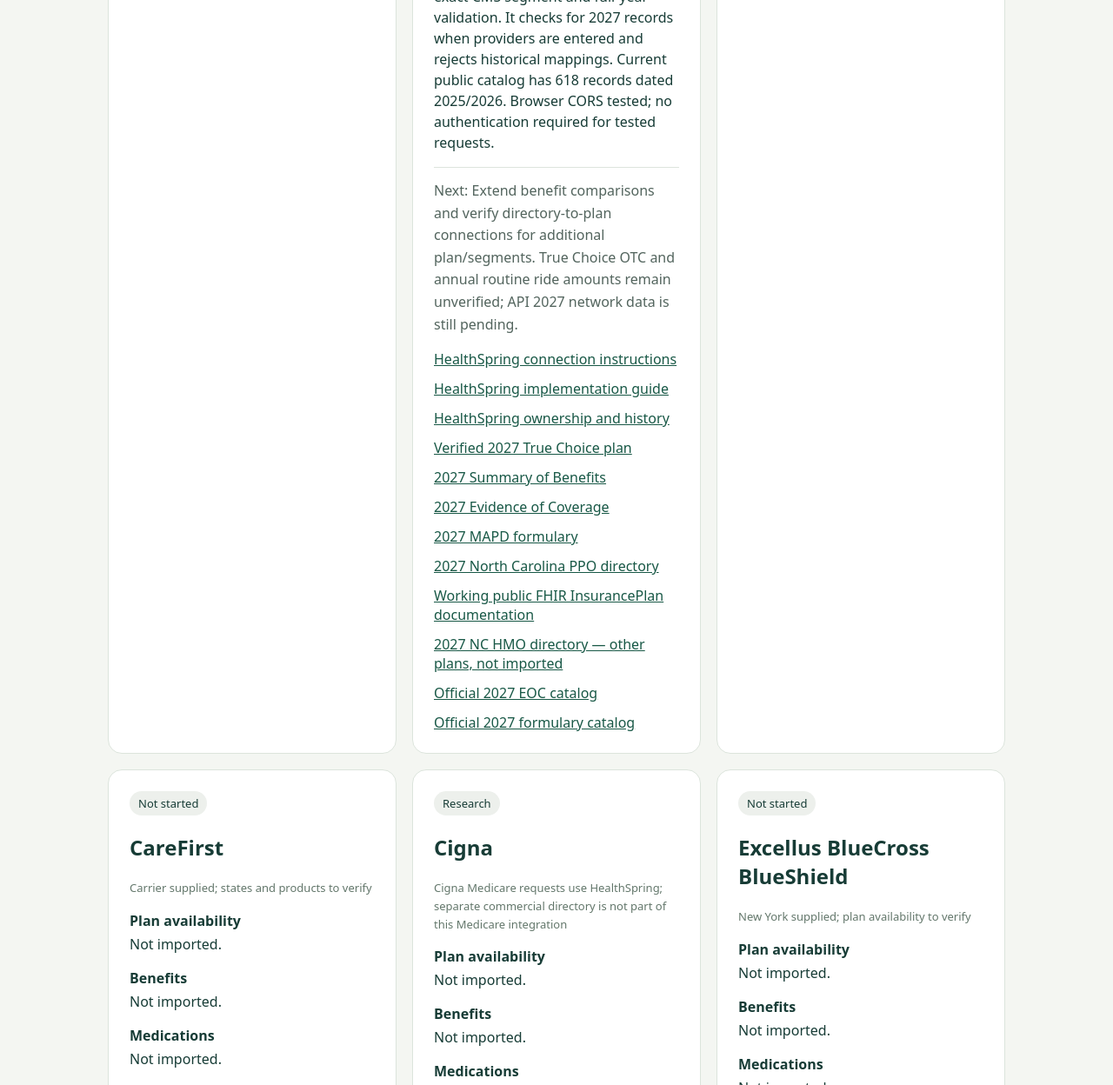
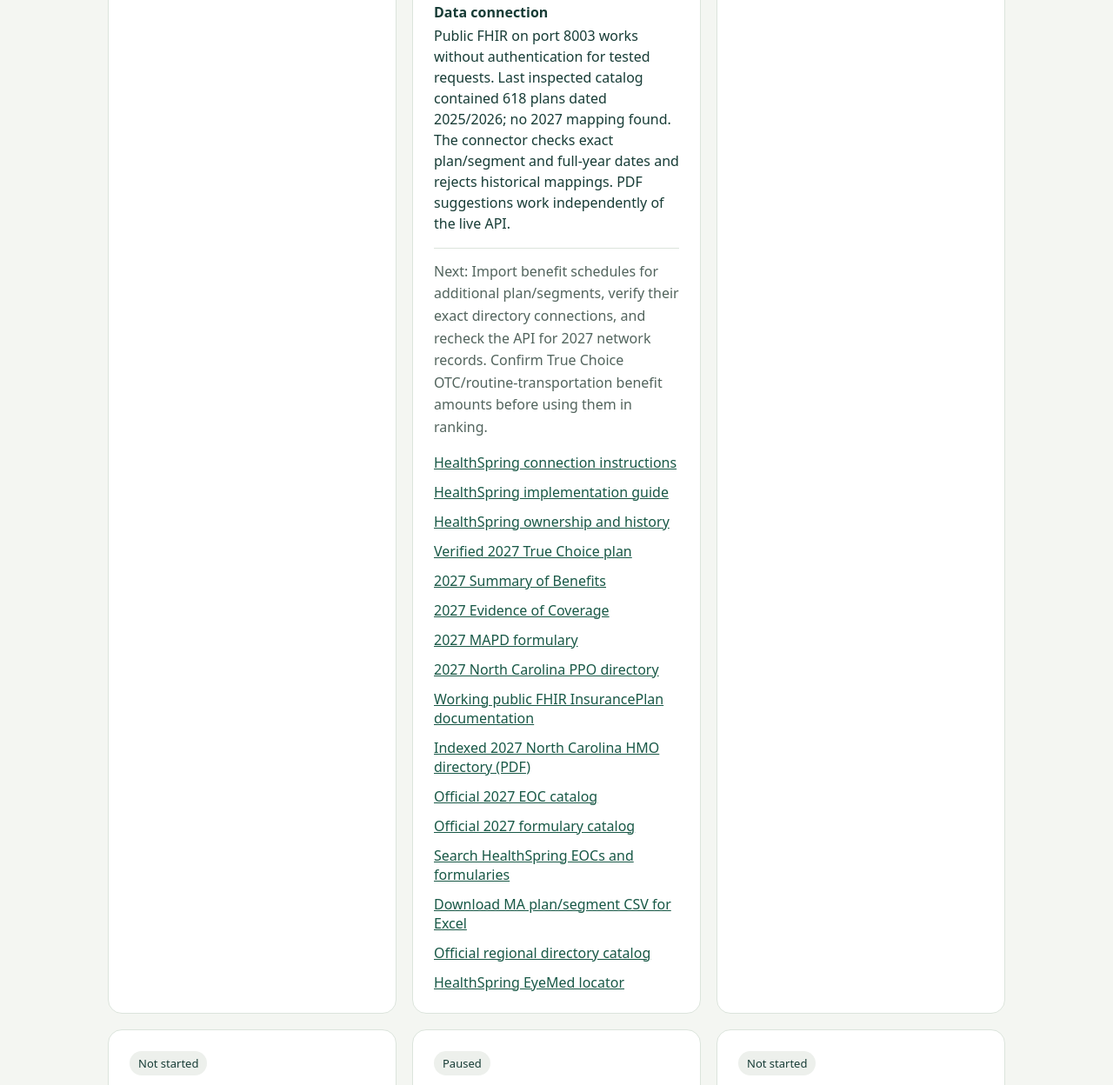
Before and after one commit to parissviola-ai/insurancedb, a plain HTML site: page docs/status.html in a window 1280 px wide. Shown: the part 3069-4317 px from the top of the page at 87% size. Drawn offline with Linux system fonts and the light colour scheme.

Commit message:
Refresh carrier tracker with current HealthSpring progress and remaining work

```diff
--- a/docs/data/carrier-status.json
+++ b/docs/data/carrier-status.json
@@ -80,13 +80,13 @@
     {
       "name": "HealthSpring",
       "phase": "Partially connected",
-      "scope": "2027 source documents \u00b7 15 target states; NC True Choice pilot in comparisons",
-      "availability": "146 MA state/plan-segment entries collected across 12 target states with CMS/PDF county checks. LA, MI and NY have only standalone PDP entries in the reviewed HealthSpring catalog and CMS release. Comparison remains the one 11-county NC True Choice pilot.",
-      "benefits": "143 unique official EOC PDFs collected (162 state/document entries). Searchable library and MA segment CSV available. PA H3949-052 county summary omits Lehigh/Northampton; printed EOC and CMS agree and the discrepancy is noted. Full benefit comparisons beyond the NC pilot are pending.",
-      "medications": "Six official 2027 shared formularies collected: 15,304 extracted candidates. Explicit applicability verifies 139 MA state/segments; seven MA-only entries have no included Part D. Assurance/Extra PDP lists remain separate. Only the NC pilot participates in medication comparison so far.",
-      "providers": "38 official 2027 regional PDF directories indexed across all 12 target states with HealthSpring MA directories, including HMO/PPO. Choose a regional source; suggestions load locally on demand. Partial extraction includes provider offices and hospitals, with source page/date. Only the NC True Choice PPO attachment is verified for the comparison; other source-to-plan mappings remain unverified. LA/MI/NY have no listed MA directory in the reviewed catalog.",
-      "connection": "Public plan lookup prepared with exact CMS segment and full-year validation. It checks for 2027 records when providers are entered and rejects historical mappings. Current public catalog has 618 records dated 2025/2026. Browser CORS tested; no authentication required for tested requests.",
-      "next_step": "Extend benefit comparisons and verify directory-to-plan connections for additional plan/segments. True Choice OTC and annual routine ride amounts remain unverified; API 2027 network data is still pending.",
+      "scope": "Former Cigna Medicare \u00b7 2027 documents across 15 target states; one NC plan in comparison",
+      "availability": "146 Medicare Advantage state/plan-segment entries checked against CMS and official PDFs across 12 target states. LA, MI and NY have only standalone PDP entries in the reviewed sources. Plan comparison currently includes True Choice H7849-113-001 in its 11 NC counties.",
+      "benefits": "143 unique EOC PDFs collected; searchable library and Excel-compatible plan/segment CSV published. True Choice benefit amounts are imported with conditions; its OTC allowance and annual routine rides remain unverified, not zero. Other plan benefit comparisons are pending. PA H3949-052 website county metadata differs, but its printed EOC and CMS agree.",
+      "medications": "Six 2027 shared formularies collected with 15,304 candidate entries. Explicit PDF applicability links 139 MA state/segments; seven have no included Part D. Assurance/Extra standalone PDP lists remain separate. Medication comparison currently uses the NC True Choice formulary and plan-listed tier costs; exact coverage requires review.",
+      "providers": "All 38 available regional HMO/PPO directories indexed across the 12 MA target states. Dated PDF suggestions include office details and source pages; extraction is partial. Select the correct regional directory. Only the NC True Choice PPO connection is verified for comparison; other directory-to-plan links and all live network coverage remain unverified. EyeMed locator is linked in results and Excel.",
+      "connection": "Public FHIR on port 8003 works without authentication for tested requests. Last inspected catalog contained 618 plans dated 2025/2026; no 2027 mapping found. The connector checks exact plan/segment and full-year dates and rejects historical mappings. PDF suggestions work independently of the live API.",
+      "next_step": "Import benefit schedules for additional plan/segments, verify their exact directory connections, and recheck the API for 2027 network records. Confirm True Choice OTC/routine-transportation benefit amounts before using them in ranking.",
       "links": [
         {
           "label": "HealthSpring connection instructions",
@@ -125,7 +125,7 @@
           "url": "https://data.healthspring.healthlx.com:8003/swagger-ui/?page=InsurancePlan"
         },
         {
-          "label": "2027 NC HMO directory \u2014 other plans, not imported",
+          "label": "Indexed 2027 North Carolina HMO directory (PDF)",
           "url": "https://www.healthspring.com/static/docs/medicare/plans/2027/provider-pharmacy-directory-north-carolina-hmo.pdf"
         },
         {
@@ -135,6 +135,22 @@
         {
           "label": "Official 2027 formulary catalog",
           "url": "https://www.healthspring.com/medicare/member-resources/drug-list-formulary#2027"
+        },
+        {
+          "label": "Search HealthSpring EOCs and formularies",
+          "url": "https://parissviola-ai.github.io/insurancedb/healthspring-documents.html"
+        },
+        {
+          "label": "Download MA plan/segment CSV for Excel",
+          "url": "https://parissviola-ai.github.io/insurancedb/data/healthspring-ma-segments.csv"
+        },
+        {
+          "label": "Official regional directory catalog",
+          "url": "https://www.healthspring.com/medicare/member-resources/provider-pharmacy-directories"
+        },
+        {
+          "label": "HealthSpring EyeMed locator",
+          "url": "https://eyedoclocator.eyemedvisioncare.com/healthspring/en-us"
         }
       ]
     },
@@ -164,14 +180,14 @@
     },
     {
       "name": "Cigna",
-      "phase": "Research",
-      "scope": "Cigna Medicare requests use HealthSpring; separate commercial directory is not part of this Medicare integration",
-      "availability": "Not imported.",
+      "phase": "Paused",
+      "scope": "Medicare tracked under HealthSpring; separate Cigna commercial integration deferred",
+      "availability": "Use the HealthSpring entry for former Cigna Medicare plans. No separate Cigna Medicare inventory is needed.",
       "benefits": "Not imported.",
       "medications": "Not imported.",
       "providers": "Public directory responds; not integrated into the dashboard.",
       "connection": "Official Cigna Provider Directory documentation says no authorization required. Production metadata and sample InsurancePlan requests succeeded; inspected records were commercial products, not verified 2027 Medicare plans.",
-      "next_step": "Use HealthSpring (formerly Cigna Medicare) in the dashboard. No separate Cigna Medicare carrier is needed.",
+      "next_step": "Continue Medicare setup under HealthSpring. Revisit Cigna separately only if commercial products are added to scope.",
       "links": [
         {
           "label": "Official Cigna directory documentation",
--- a/docs/status.html
+++ b/docs/status.html
@@ -1,3 +1,3 @@
 <!doctype html>
-<html lang="en"><head><meta charset="utf-8"><meta name="viewport" content="width=device-width,initial-scale=1"><title>Carrier setup status · Coverage Lookup</title><link rel="stylesheet" href="./style.css?v=15-states"><script src="./status.js?v=healthspring-all-directories" type="module"></script><style>.status-grid{display:grid;grid-template-columns:repeat(auto-fit,minmax(300px,1fr));gap:18px}.status-grid article{margin:0}.status-grid dt{font-weight:700;margin-top:16px}.status-grid dd{margin:4px 0;line-height:1.5}.status-grid h2{font-size:24px}.status-links{display:flex;gap:12px;flex-wrap:wrap}.status-grid .next{border-top:1px solid #dce4dc;padding-top:14px}</style></head>
+<html lang="en"><head><meta charset="utf-8"><meta name="viewport" content="width=device-width,initial-scale=1"><title>Carrier setup status · Coverage Lookup</title><link rel="stylesheet" href="./style.css?v=15-states"><script src="./status.js?v=tracker-healthspring-current" type="module"></script><style>.status-grid{display:grid;grid-template-columns:repeat(auto-fit,minmax(300px,1fr));gap:18px}.status-grid article{margin:0}.status-grid dt{font-weight:700;margin-top:16px}.status-grid dd{margin:4px 0;line-height:1.5}.status-grid h2{font-size:24px}.status-links{display:flex;gap:12px;flex-wrap:wrap}.status-grid .next{border-top:1px solid #dce4dc;padding-top:14px}</style></head>
 <body><main><header><span class="eyebrow">COVERAGE LOOKUP</span><h1>Carrier setup status</h1><p>Track what is connected, what is ready to search, and what needs attention.</p><a href="./index.html">Back to coverage lookup</a></header><section class="panel"><div class="grid two"><label>Find a carrier<input id="carrier-query" type="search" placeholder="Type a carrier name…"></label><label>Setup stage<select id="stage"><option value="">All stages</option><option>Connected</option><option>Partially connected</option><option>Research</option><option>Paused</option><option>Not started</option></select></label></div><p id="review-date" class="metadata"></p><p class="metadata">Setup status describes the integration. Coverage answers still require review of the exact plan, medication, pharmacy and provider office.</p></section><p id="status-count" role="status"></p><section id="carrier-status" class="status-grid" aria-label="Carrier setup records"><p>Loading carrier status…</p></section></main></body></html>
--- a/docs/status.js
+++ b/docs/status.js
@@ -3,4 +3,4 @@ const el=(tag,text,cls)=>{const node=document.createElement(tag);if(text!==undef
 let records=[];
 function render(){const selected=records.filter(r=>r.name.toLowerCase().includes(query.value.trim().toLowerCase())&&(!stage.value||r.phase===stage.value));container.replaceChildren();count.textContent=selected.length+' of '+records.length+' carriers';for(const r of selected){const card=el('article',undefined,'panel');card.append(el('span',r.phase,'badge'),el('h2',r.name),el('p',r.scope,'metadata'));const details=el('dl');for(const [key,label] of [['availability','Plan availability'],['benefits','Benefits'],['medications','Medications'],['providers','Provider and facility searches'],['connection','Data connection']])details.append(el('dt',label),el('dd',r[key]));card.append(details,el('p','Next: '+r.next_step,'next'));const links=el('div',undefined,'status-links');for(const source of r.links||[]){if(!/^https:\/\//.test(source.url))continue;const a=el('a',source.label);a.href=source.url;a.target='_blank';a.rel='noopener noreferrer';links.append(a);}card.append(links);container.append(card);}if(!selected.length)container.append(el('p','No carriers match these filters.'));}
 query.addEventListener('input',render);stage.addEventListener('change',render);
-try{const response=await fetch('./data/carrier-status.json?v=healthspring-all-directories');if(!response.ok)throw Error('fetch');const data=await response.json();records=data.carriers;document.querySelector('#review-date').textContent='Setup status reviewed '+data.updated_on+'. Individual source dates may differ.';render();}catch{container.replaceChildren(el('p','Carrier status could not be loaded. Please refresh to retry.'));}
+try{const response=await fetch('./data/carrier-status.json?v=tracker-healthspring-current');if(!response.ok)throw Error('fetch');const data=await response.json();records=data.carriers;document.querySelector('#review-date').textContent='Setup status reviewed '+data.updated_on+'. Individual source dates may differ.';render();}catch{container.replaceChildren(el('p','Carrier status could not be loaded. Please refresh to retry.'));}
```
